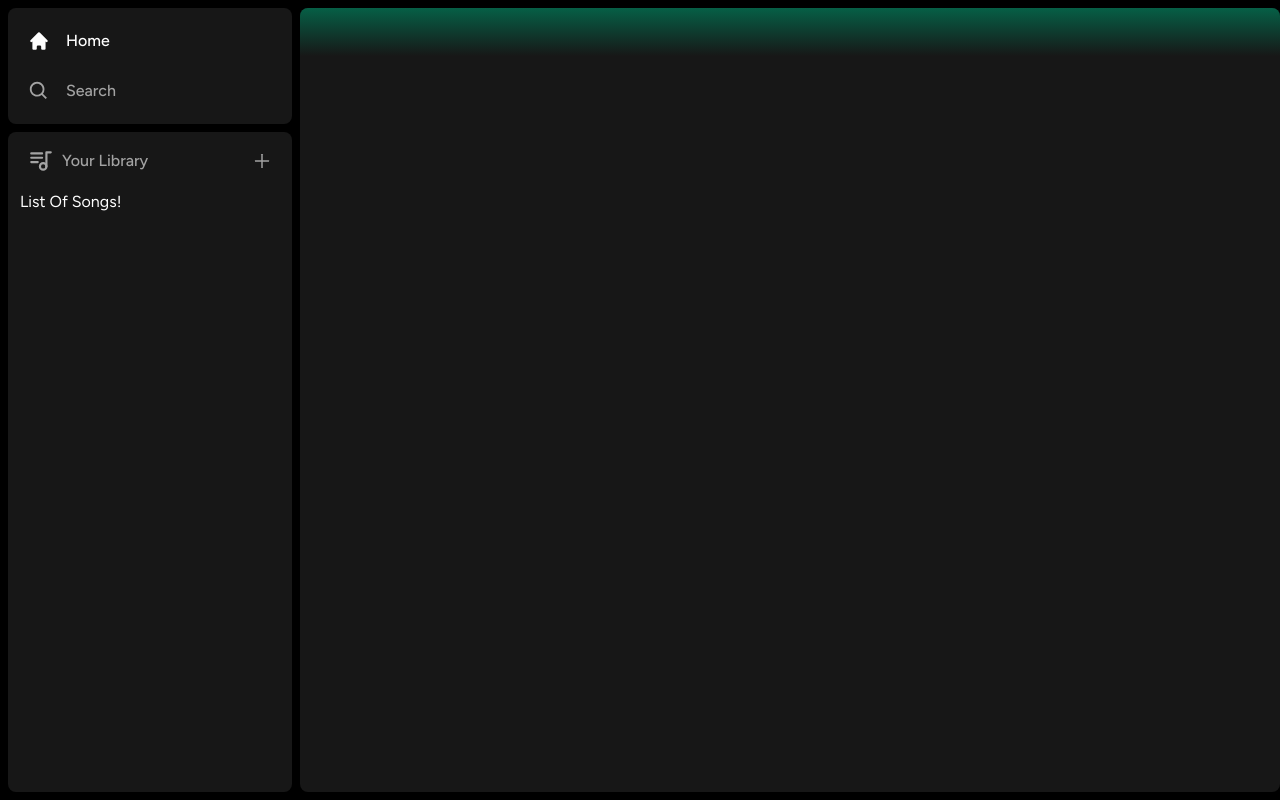
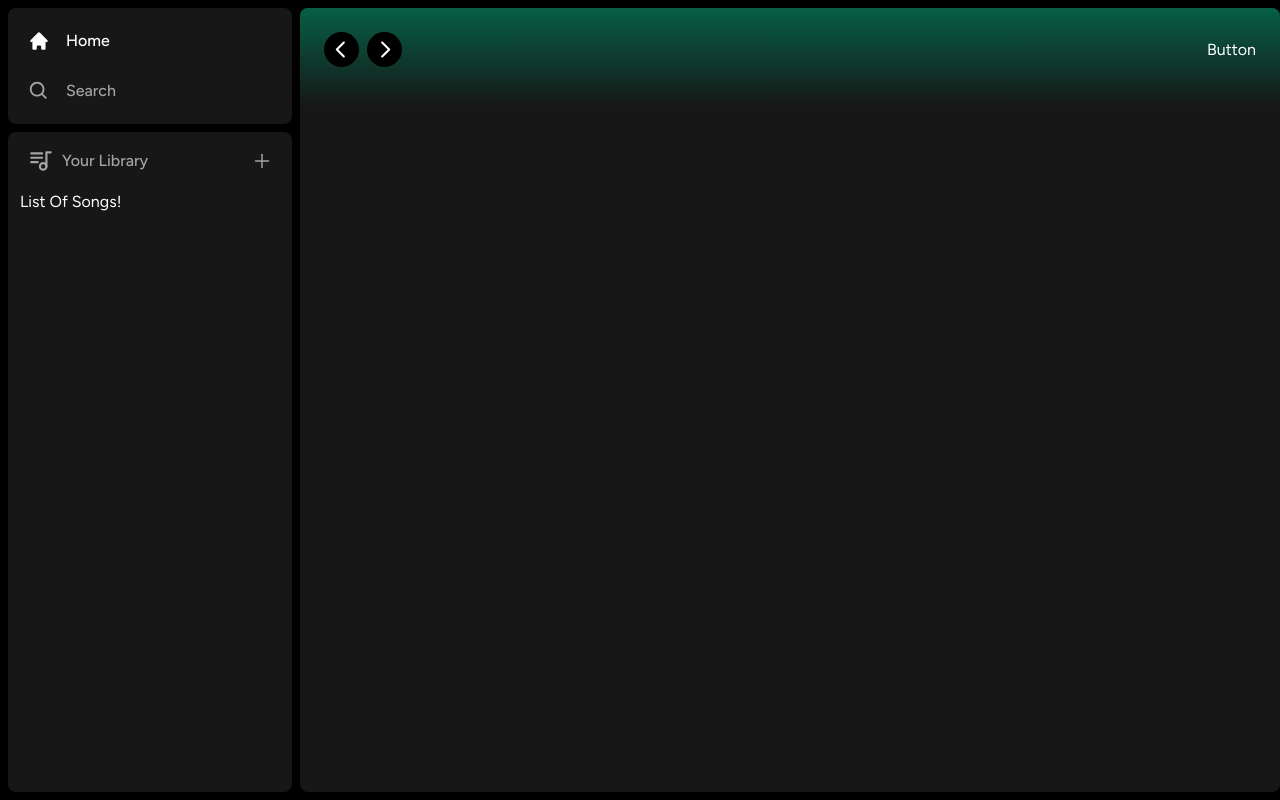
Before and after one commit to trevoncharles/rave, a Next.js app: page / in a window 1280 px wide. Built offline with nearby package versions, Linux system fonts and the light colour scheme.

Commit message:
Added Button

```diff
--- /dev/null
+++ b/components/Button.tsx
@@ -0,0 +1,8 @@
+const Button = () => {
+  return (
+    <div>
+      Button
+    </div>);
+}
+
+export default Button;
--- a/components/Header.tsx
+++ b/components/Header.tsx
@@ -1,7 +1,11 @@
 "use client";
 
 import { useRouter } from "next/navigation";
+import { BiSearch } from "react-icons/bi";
+import { HiHome } from "react-icons/hi";
+import { RxCaretLeft, RxCaretRight } from "react-icons/rx";
 import { twMerge } from "tailwind-merge";
+import Button from "./Button";
 
 interface HeaderProps {
   children: React.ReactNode;
@@ -13,24 +17,107 @@
   classname
 }) => {
 
-const router = useRouter();
+  const router = useRouter();
 
   const handleLogout = () => {
     //Handle Logggout in future
   }
 
   return (
-  <div
-    className={twMerge(`
+    <div
+      className={twMerge(`
     h-fit
     bg-gradient-to-b
     from-emerald-800
     p-6
     `,
+        classname
 
-    )}
+      )}
     >
-  </div>);
+      <div className="
+      w-full
+      mb-4
+      flex
+      items-center
+      justify-between
+      ">
+        <div className="
+        hidden
+        md:flex
+        gap-x-2
+        items-center
+        ">
+          <button onClick={() => router.back()} className="
+          rounded-full
+          bg-black
+          flex
+          items-center
+          justify-center
+          hover:opacity-75
+          transition
+          ">
+            <RxCaretLeft className="text-white" size={35} />
+          </button>
+          <button onClick={() => router.forward()} className="
+          rounded-full
+          bg-black
+          flex
+          items-center
+          justify-center
+          hover:opacity-75
+          transition
+          ">
+            <RxCaretRight className="text-white" size={35} />
+          </button>
+        </div>
+        <div className="
+        flex md:hidden
+        gap-x-2
+        items-center
+        ">
+          <button className="
+          rounded-full
+          p-2
+          bg-white
+          flex
+          items-center
+          justify-center
+          hover:opacity-75
+          transition
+          ">
+            <HiHome className="text-black" size={20} />
+          </button>
+          <button className="
+          rounded-full
+          p-2
+          bg-white
+          flex
+          items-center
+          justify-center
+          hover:opacity-75
+          transition
+          ">
+            <BiSearch className="text-black" size={20} />
+          </button>
+        </div>
+        <div className="
+        flex
+        justify-between
+        items-center
+        gap-x-4
+        "
+        >
+          <>
+            <div>
+              <Button/>
+            </div>
+          </>
+
+        </div>
+      </div>
+    </div>
+  )
 }
 
 export default Header;
```
